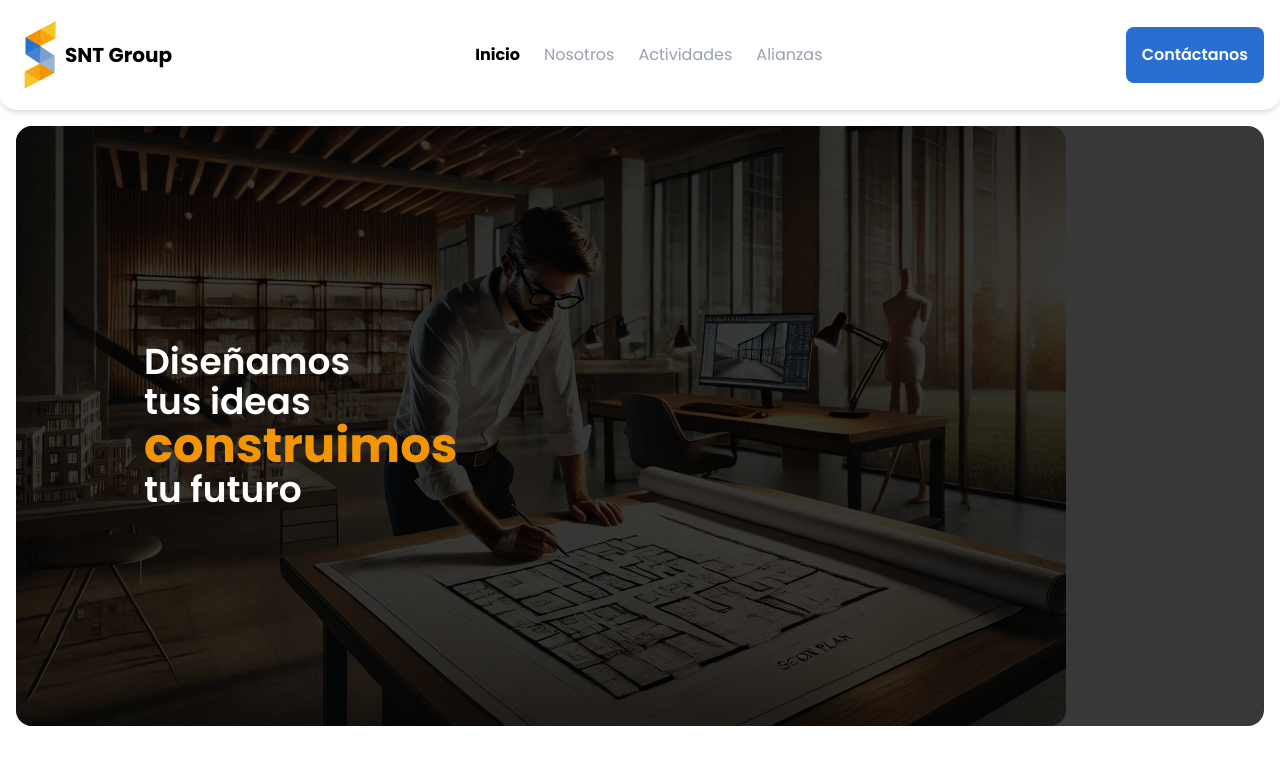
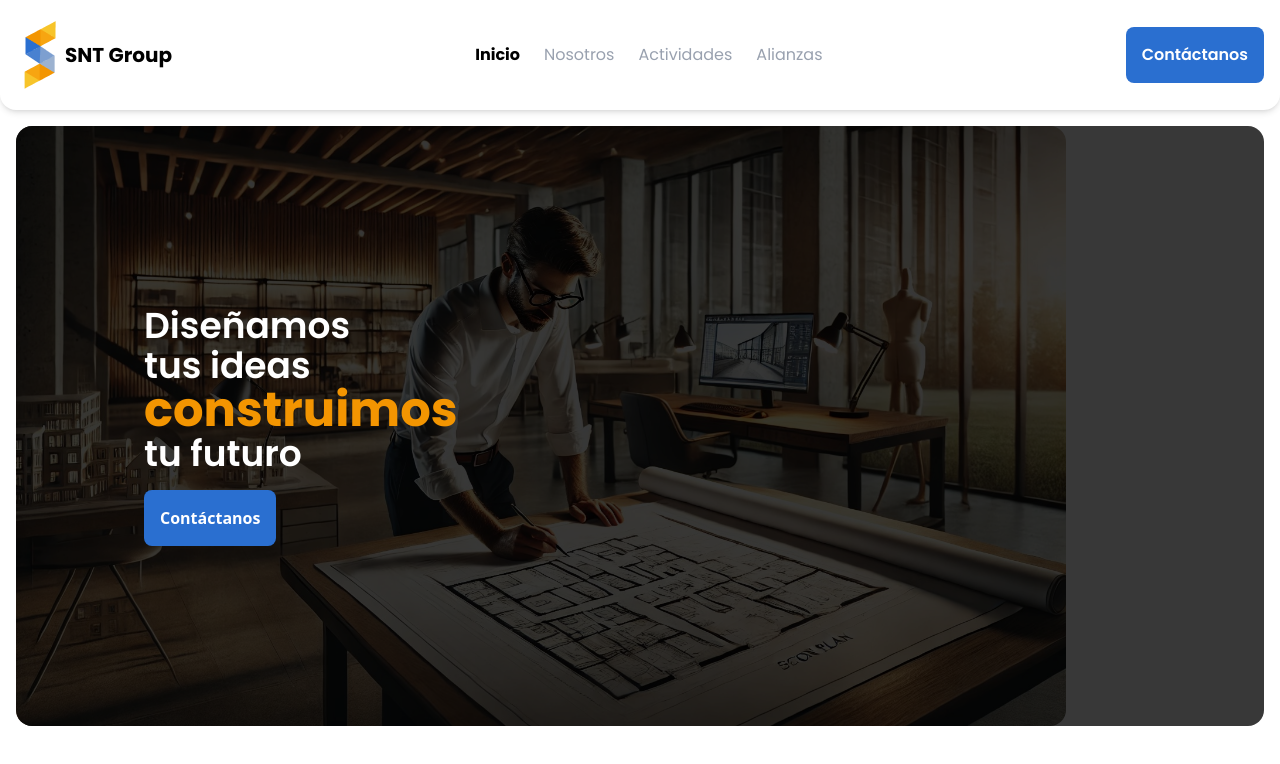
Before and after one commit to darkv314/SNT, an Angular app: page /inicio in a window 1280 px wide. Shown: the top 764 px of the page. Built offline with nearby package versions, Linux system fonts and the light colour scheme.

Commit message:
Added button component

```diff
--- a/src/app/components/button/button.component.html
+++ b/src/app/components/button/button.component.html
@@ -1 +1,3 @@
-<p>button works!</p>
+<button class="text-white p-4 rounded-lg font-semibold" [ngClass]="{'bg-primary': isPrimary(), 'bg-secondary': isSecondary()}">
+  {{text()}}
+</button>
--- a/src/app/components/button/button.component.ts
+++ b/src/app/components/button/button.component.ts
@@ -1,10 +1,13 @@
-import { Component } from '@angular/core';
+import { NgClass } from '@angular/common';
+import { Component, input } from '@angular/core';
 
 @Component({
-  selector: 'app-button',
-  imports: [],
+  selector: 'custom-button',
+  imports: [NgClass],
   templateUrl: './button.component.html',
 })
 export class ButtonComponent {
-
+  text = input.required();
+  isPrimary = input(true);
+  isSecondary = input(false);
 }
--- a/src/app/components/image-banner/image-banner.component.html
+++ b/src/app/components/image-banner/image-banner.component.html
@@ -1,8 +1,11 @@
 <section class="p-4">
   <section class="relative h-[75dvh] flex">
     <img class=" rounded-2xl  object-cover" [src]="imageUrl()" [alt]="imageTitle()">
-    <div class="bg-[#000000c7] size-full absolute top-0 left-0 rounded-2xl flex flex-col justify-center p-32">
-      <h1 class="text-white text-4xl font-semibold max-w-[10ch]">{{initialText()}}<span class="text-secondary text-5xl font-bold">{{mainText()}}</span>{{lastText()}}</h1>
+    <div class="bg-[#000000c7] size-full absolute top-0 left-0 rounded-2xl flex flex-col justify-center p-32 gap-4">
+      <section class="flex flex-col">
+        <h1 class="text-white text-4xl font-semibold max-w-[10ch]">{{initialText()}}<span class="text-secondary text-5xl font-bold">{{mainText()}}</span>{{lastText()}}</h1>
+      </section>
+      <custom-button text="Contáctanos"/>
     </div>
   </section>
 </section>
--- a/src/app/components/image-banner/image-banner.component.ts
+++ b/src/app/components/image-banner/image-banner.component.ts
@@ -1,8 +1,9 @@
 import { Component, input } from '@angular/core';
+import { ButtonComponent } from "../button/button.component";
 
 @Component({
   selector: 'image-banner',
-  imports: [],
+  imports: [ButtonComponent],
   templateUrl: './image-banner.component.html',
   host: {
     class: 'contents'
```
